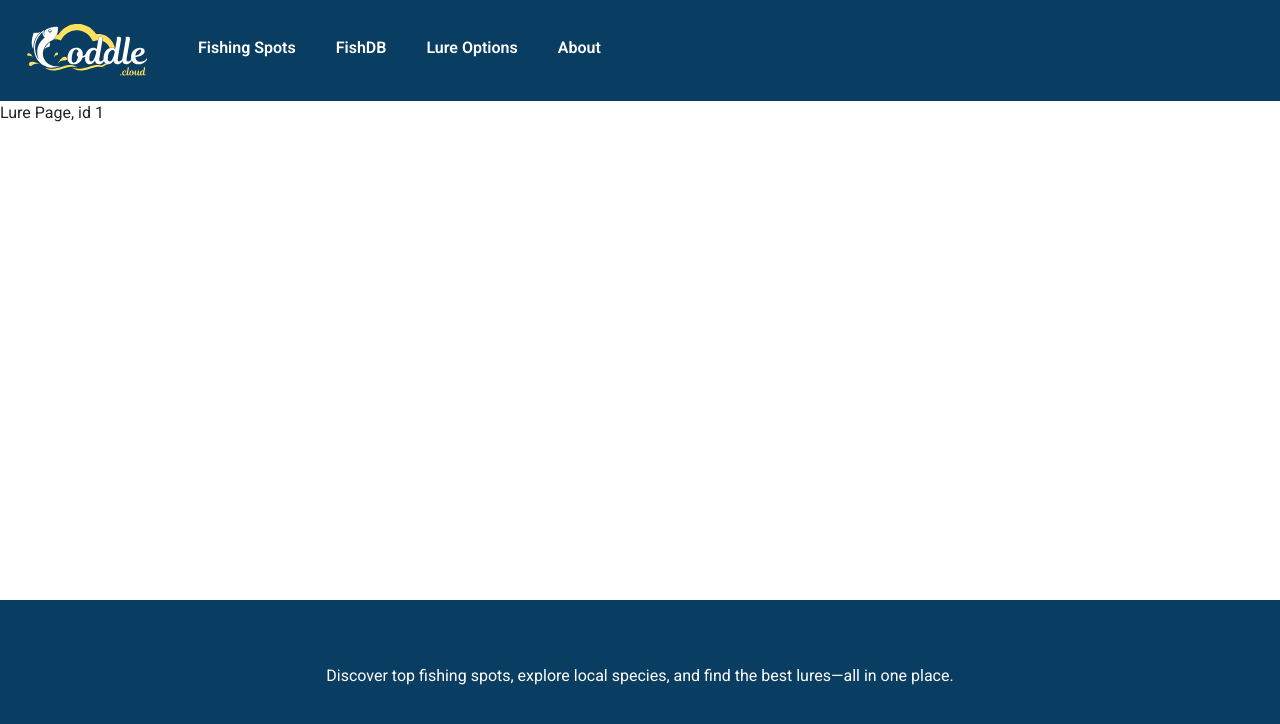
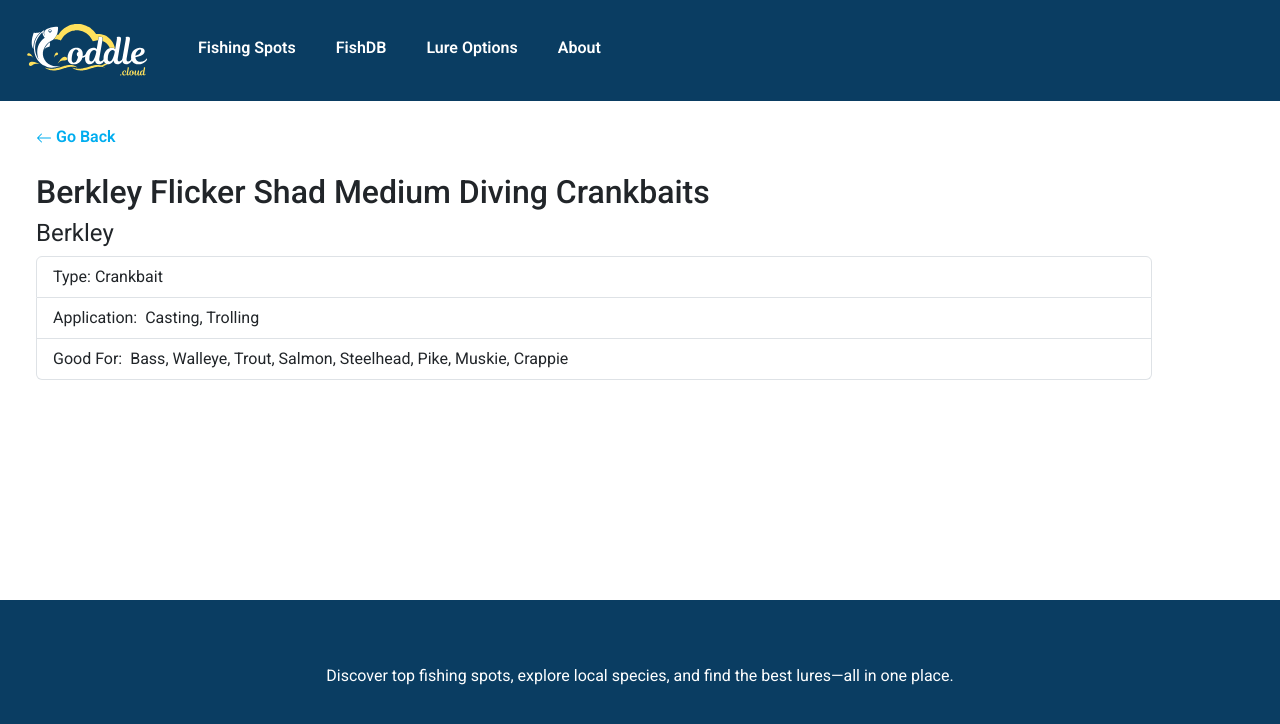
Before and after one commit to ElenaWikoff/coddle.cloud, a React (Vite) app in the folder frontend/: page /lures/1 in a window 1280 px wide. Shown: the top 724 px of the page. Built offline with nearby package versions, Linux system fonts and the light colour scheme.

Commit message:
Add info to lure pages

```diff
--- a/frontend/src/index.css
+++ b/frontend/src/index.css
@@ -170,3 +170,25 @@
    font-size: 0.9em;
    font-style: italic;
 }
+
+a.list-group-item {
+   transition: all 0.2s ease-in-out;
+}
+
+a.list-group-item:hover {
+   border-left: 10px solid var(--brand-accentYellow);
+}
+
+a.card {
+   outline: 1px solid rgba(0, 0, 0, 0.175);
+   border: none;
+   transition: all 0.2s ease-in-out;
+   border-bottom: 10px solid transparent;
+}
+
+a.card:hover {
+   outline: 1px solid var(--brand-accentYellow);
+   transform: translateY(-5px);
+   box-shadow: rgba(149, 157, 165, 0.2) 0px 8px 24px;
+   border-bottom: 10px solid var(--brand-accentYellow);
+}
--- a/frontend/src/pages/Lure.jsx
+++ b/frontend/src/pages/Lure.jsx
@@ -1,13 +1,73 @@
-import { useParams } from "react-router";
+import { Link, useLoaderData, useParams, useNavigate } from "react-router";
+import Container from "react-bootstrap/esm/Container";
+import ListGroup from "react-bootstrap/esm/ListGroup";
 import PageContainer from "../components/PageContainer";
+import { BsArrowLeft } from "react-icons/bs";
+import { capitalizeEachWord } from "../utils/functions.jsx";
+import { useEffect, useState } from "react";
 
 const Lure = () => {
-    const {id} = useParams();
-    return (
-        <PageContainer>
-            Lure Page, id {id}
-        </PageContainer>
-    )
+   const navigate = useNavigate();
+   const data = useLoaderData();
+
+   return (
+      <PageContainer>
+         {data && (
+            <Container className="m-4 g-4">
+               <a className="cta" onClick={() => navigate(-1)}>
+                  <BsArrowLeft /> Go Back
+               </a>
+
+               <h2 className="page-title mt-4">
+                  {capitalizeEachWord(data.name)}
+               </h2>
+
+               <h3
+                  className="page-subtitle"
+                  style={{ fontWeight: "400", fontSize: "1.5em" }}
+               >
+                  {capitalizeEachWord(data.brand)}
+               </h3>
+
+               <ListGroup>
+                  <ListGroup.Item>
+                     Type: {capitalizeEachWord(data.type)}
+                  </ListGroup.Item>
+                  <ListGroup.Item>
+                     Application:&nbsp;
+                     {data.application.map((item, index, array) => {
+                           return (
+                              <span
+                                 key={`item-${index}`}
+                              >
+                                 {`
+                                    ${capitalizeEachWord(item)}${
+                                    index !== array.length - 1 ? ", " : ""
+                                 }`}
+                              </span>
+                           );
+                        })}
+                  </ListGroup.Item>
+                  <ListGroup.Item>
+                     Good For:&nbsp;
+                     {data.fish_types.map((item, index, array) => {
+                           return (
+                              <span
+                                 key={`item-${index}`}
+                              >
+                                 {`
+                                    ${capitalizeEachWord(item)}${
+                                    index !== array.length - 1 ? ", " : ""
+                                 }`}
+                              </span>
+                           );
+                        })}
+                  </ListGroup.Item>
+               </ListGroup>
+            </Container>
+         )}
+      </PageContainer>
+   );
 };
 
 export default Lure;
--- a/frontend/src/pages/Lures.jsx
+++ b/frontend/src/pages/Lures.jsx
@@ -3,6 +3,7 @@
 import Col from "react-bootstrap/Col";
 import Container from "react-bootstrap/esm/Container";
 import PageContainer from "../components/PageContainer";
+import { capitalizeEachWord } from "../utils/functions";
 
 const Lures = () => {
    const { results, pagination } = useLoaderData();
@@ -21,11 +22,9 @@
                            as={Link}
                            to={`/lures/${lure.id}`}
                         >
-                           <Col xs="auto">{lure.id}</Col>
-                           <Col>{lure.type}</Col>
-                           <Col>{lure.brand}</Col>
-                           <Col>{lure.application}</Col>
-                           <Col>{lure.fish_types}</Col>
+                           <Col style={{ fontWeight: "600" }}>
+                              {capitalizeEachWord(lure.name)}
+                           </Col>
                         </ListGroup.Item>
                      );
                   })}
```
Lines whose indentation alone changed are shown as unchanged.
